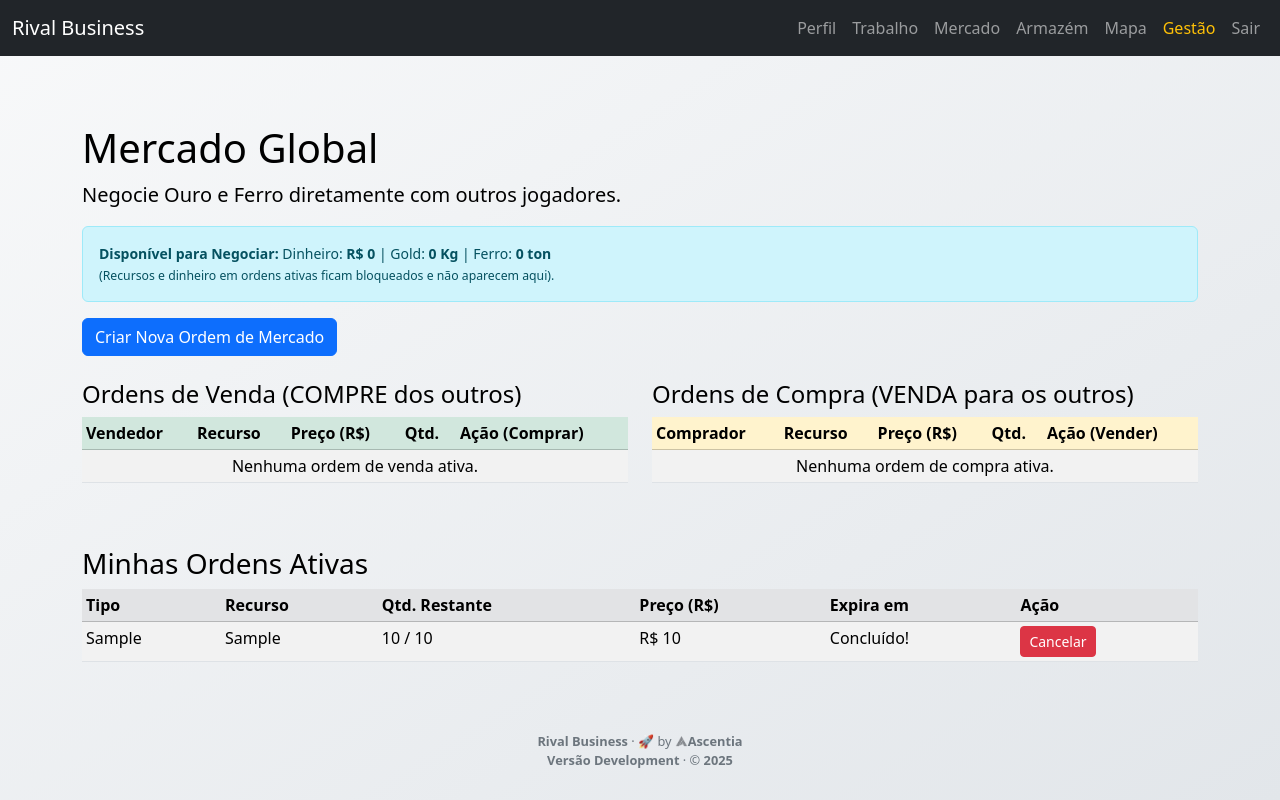
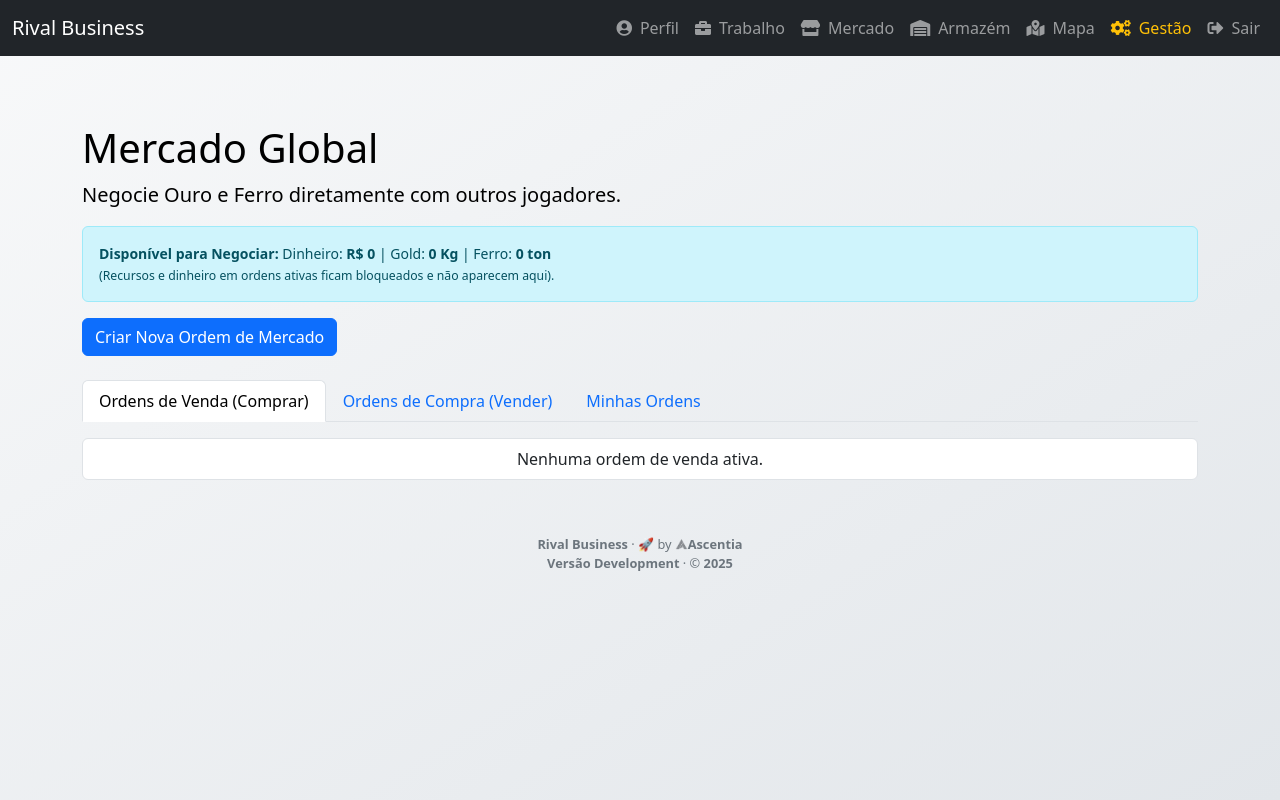
Before and after one commit to jaimealvesjr1/Rival_Business, a Flask app: page /market/ in a window 1280 px wide. Run offline with Flask 3, Linux system fonts and the light colour scheme; a user stored in the database is signed in; tables that the repository leaves empty hold one stand-in row (values such as "Sample post"); some libraries are stand-ins or nearby versions.

Commit message:
Ajustes em diversos templates

```diff
--- a/app/game_actions/routes.py
+++ b/app/game_actions/routes.py
@@ -20,7 +20,7 @@
     regiao_atual = jogador.regiao_atual
 
     destino_id = request.form.get('destino_id', type=int)
-    destino = Regiao.query.get(destino_id),
+    destino = Regiao.query.get(destino_id)
     NIVEL_MINIMO_PARA_VIAGEM = 2
 
     if jogador.nivel < NIVEL_MINIMO_PARA_VIAGEM:
--- a/app/market/routes.py
+++ b/app/market/routes.py
@@ -80,7 +80,7 @@
     dinheiro_disponivel = jogador.dinheiro - jogador.dinheiro_reservado
 
     return render_template('market/view_market.html',
-                           title='Mercado P2P',
+                           title='Mercado',
                            jogador=jogador,
                            form=form,
                            sell_orders=sell_orders,
--- a/app/services/mining_service.py
+++ b/app/services/mining_service.py
@@ -129,7 +129,10 @@
     energia_gasta_real = ceil(energia_gasta * (1.0 - desconto_energia))
 
     # --- CÁLCULO DE GANHO, ESGOTAMENTO E XP (Usando Config) ---
-    ferro_obtido = current_app.config['FERRO_POR_ENERGIA'] * energia_gasta
+    bonus_regional = 1.0 + (regiao.indice_desenvolvimento / 10.0)
+
+    ferro_base = current_app.config['FERRO_POR_ENERGIA'] * energia_gasta
+    ferro_obtido = ferro_base * bonus_regional
 
     xp_trabalho_ganho_final = current_app.config['XP_TRABALHO_POR_ENERGIA'] * energia_gasta
     xp_geral_ganho_base = current_app.config['XP_GERAL_POR_ENERGIA'] * energia_gasta
--- a/app/templates/base.html
+++ b/app/templates/base.html
@@ -24,28 +24,28 @@
                 {% if current_user.is_authenticated %}
 
                 <li class="nav-item">
-                    <a class="nav-link" href="{{ url_for('profile.view_profile') }}">Perfil</a>
+                    <a class="nav-link" href="{{ url_for('profile.view_profile') }}"><i class="fas fa-user-circle me-2"></i>Perfil</a>
                 </li>
                 <li class="nav-item">
-                    <a class="nav-link" href="{{ url_for('work.work_dashboard') }}">Trabalho</a>
+                    <a class="nav-link" href="{{ url_for('work.work_dashboard') }}"><i class="fas fa-briefcase me-2"></i>Trabalho</a>
                 </li>
                 <li class="nav-item">
-                    <a class="nav-link" href="{{ url_for('market.view_market') }}">Mercado</a>
+                    <a class="nav-link" href="{{ url_for('market.view_market') }}"><i class="fas fa-store me-2"></i>Mercado</a>
                 </li>
                 <li class="nav-item">
-                    <a class="nav-link" href="{{ url_for('warehouse.view_warehouse') }}">Armazém</a>
+                    <a class="nav-link" href="{{ url_for('warehouse.view_warehouse') }}"><i class="fas fa-warehouse me-2"></i>Armazém</a>
                 </li>
                 <li class="nav-item">
-                    <a class="nav-link" href="{{ url_for('map.view_map') }}">Mapa</a>
+                    <a class="nav-link" href="{{ url_for('map.view_map') }}"><i class="fas fa-map-marked-alt me-2"></i>Mapa</a>
                 </li>
                 {% if current_user.is_admin %}
                 <li class="nav-item">
-                    <a class="nav-link text-warning" href="{{ url_for('manage.manage_dashboard') }}">Gestão</a>
+                    <a class="nav-link text-warning" href="{{ url_for('manage.manage_dashboard') }}"><i class="fas fa-cogs me-2"></i>Gestão</a>
                 </li>
                 {% endif %}
 
                 <li class="nav-item">
-                    <a class="nav-link" href="{{ url_for('auth.logout') }}">Sair</a>
+                    <a class="nav-link" href="{{ url_for('auth.logout') }}"><i class="fas fa-sign-out-alt me-2"></i>Sair</a>
                 </li>
 
                 {% else %}
--- a/app/templates/game_actions/open_company_form.html
+++ b/app/templates/game_actions/open_company_form.html
@@ -3,7 +3,6 @@
 
 {% block content %}
     <h1 class="mt-4">Abrir Nova Empresa Privada</h1>
-    <p class="lead">Negocie Ouro e Ferro diretamente com outros jogadores.</p>
 
     <div class="row">
         <div class="col-md-8">
--- a/app/templates/manage/create_company.html
+++ b/app/templates/manage/create_company.html
@@ -3,7 +3,6 @@
 
 {% block content %}
     <h1 class="mt-4">Criar Empresa Privada</h1>
-    <p class="lead">Negocie Ouro e Ferro diretamente com outros jogadores.</p>
 
     <div class="row">
         <div class="col-md-12">
--- a/app/templates/manage/create_player.html
+++ b/app/templates/manage/create_player.html
@@ -3,7 +3,6 @@
 
 {% block content %}
     <h1 class="mt-4">Criar Jogador</h1>
-    <p class="lead">Negocie Ouro e Ferro diretamente com outros jogadores.</p>
 
     <div class="row">
         <div class="col-md-12">
--- a/app/templates/manage/create_region.html
+++ b/app/templates/manage/create_region.html
@@ -3,7 +3,6 @@
 
 {% block content %}
     <h1 class="mt-4">Criar Nova Localização</h1>
-    <p class="lead">Negocie Ouro e Ferro diretamente com outros jogadores.</p>
 
     <div class="row">
         <div class="col-md-12">
--- a/app/templates/manage/edit_company.html
+++ b/app/templates/manage/edit_company.html
@@ -3,7 +3,6 @@
 
 {% block content %}
     <h1 class="mt-4">Editar Empresa: {{ empresa.nome }}</h1>
-    <p class="lead">Negocie Ouro e Ferro diretamente com outros jogadores.</p>
 
     <div class="row">
         <div class="col-md-12">
--- a/app/templates/manage/edit_player.html
+++ b/app/templates/manage/edit_player.html
@@ -3,7 +3,6 @@
 
 {% block content %}
     <h1 class="mt-4">Editar Jogador: {{ jogador.username }}</h1>
-    <p class="lead">Negocie Ouro e Ferro diretamente com outros jogadores.</p>
 
     <div class="row">
         <div class="col-md-12">
--- a/app/templates/manage/edit_region.html
+++ b/app/templates/manage/edit_region.html
@@ -3,7 +3,6 @@
 
 {% block content %}
     <h1 class="mt-4">Editar Localização: {{ regiao.nome }}</h1>
-    <p class="lead">Negocie Ouro e Ferro diretamente com outros jogadores.</p>
 
     <div class="row">
         <div class="col-md-12">
--- a/app/templates/market/view_market.html
+++ b/app/templates/market/view_market.html
@@ -32,110 +32,113 @@
         </div>
     </details>
 
-    <div class="row">
-        <div class="col-lg-6 mb-4">
-            <h4>Ordens de Venda (COMPRE dos outros)</h4>
-            <div class="table-responsive" style="max-height: 400px; overflow-y: auto;">
-                <table class="table table-sm table-striped table-hover">
-                    <thead class="table-success sticky-top">
-                        <tr>
-                            <th>Vendedor</th>
-                            <th>Recurso</th>
-                            <th>Preço (R$)</th>
-                            <th>Qtd.</th>
-                            <th>Ação (Comprar)</th>
-                        </tr>
-                    </thead>
-                    <tbody>
+    <ul class="nav nav-tabs" id="marketTabs" role="tablist">
+        <li class="nav-item" role="presentation">
+            <button class="nav-link active" id="buy-tab" data-bs-toggle="tab" data-bs-target="#buy-panel" type="button" role="tab">
+                Ordens de Venda (Comprar)
+            </button>
+        </li>
+        <li class="nav-item" role="presentation">
+            <button class="nav-link" id="sell-tab" data-bs-toggle="tab" data-bs-target="#sell-panel" type="button" role="tab">
+                Ordens de Compra (Vender)
+            </button>
+        </li>
+        <li class="nav-item" role="presentation">
+            <button class="nav-link" id="my-orders-tab" data-bs-toggle="tab" data-bs-target="#my-orders-panel" type="button" role="tab">
+                Minhas Ordens
+            </button>
+        </li>
+    </ul>
+
+    <div class="tab-content" id="marketTabsContent">
+
+        <div class="tab-pane fade show active" id="buy-panel" role="tabpanel">
+            <ul class="list-group mt-3">
                 {% for order in sell_orders %}
-                        <tr>
-                            <td>{{ order.jogador.username }}</td>
-                            <td>{{ order.resource_type | capitalize }}</td>
-                            <td>{{ order.price_per_unit | currency_format('R$') }}</td>
-                            <td>{{ order.quantity_remaining | int }}</td>
-                            <td>
-                                <form method="POST" action="{{ url_for('market.fill_order', order_id=order.id) }}" class="d-flex">
-                                    <input type="number" name="quantity" min="1" max="{{ order.quantity_remaining | int }}" value="1" class="form-control form-control-sm" style="width: 60px;" required>
-                                    <button type="submit" class="btn btn-success btn-sm ms-1">Comprar</button>
-                                </form>
-                            </td>
-                        </tr>
-                        {% else %}
-                        <tr><td colspan="5" class="text-center">Nenhuma ordem de venda ativa.</td></tr>
-                        {% endfor %}
-                    </tbody>
-                </table>
+                <li class="list-group-item">
+                    <form method="POST" action="{{ url_for('market.fill_order', order_id=order.id) }}">
+                        <div class="row align-items-center">
+                            <div class="col-lg-3 col-md-4 col-12">
+                                <strong class="text-success">VENDEDOR:</strong> {{ order.jogador.username }}<br>
+                                <small class="text-muted">{{ order.resource_type | capitalize }}</small>
+                            </div>
+                            <div class="col-lg-3 col-md-4 col-6">
+                                <strong>Preço:</strong> {{ order.price_per_unit | currency_format('R$') }}<br>
+                                <small class="text-muted">Disponível: {{ order.quantity_remaining | int }}</small>
+                            </div>
+                            <div class="col-lg-6 col-md-4 col-6 d-flex justify-content-end">
+                                <input type="number" name="quantity" min="1" max="{{ order.quantity_remaining | int }}" value="1" class="form-control form-control-sm" style="width: 80px;" required>
+                                <button type="submit" class="btn btn-success btn-sm ms-2">Comprar</button>
                             </div>
                         </div>
+                    </form>
+                </li>
+                {% else %}
+                <li class="list-group-item text-center">Nenhuma ordem de venda ativa.</li>
+                {% endfor %}
+            </ul>
+        </div>
 
-        <div class="col-lg-6 mb-4">
-            <h4>Ordens de Compra (VENDA para os outros)</h4>
-            <div class="table-responsive" style="max-height: 400px; overflow-y: auto;">
-                <table class="table table-sm table-striped table-hover">
-                    <thead class="table-warning sticky-top">
-                        <tr>
-                            <th>Comprador</th>
-                            <th>Recurso</th>
-                            <th>Preço (R$)</th>
-                            <th>Qtd.</th>
-                            <th>Ação (Vender)</th>
-                        </tr>
-                    </thead>
-                    <tbody>
+        <div class="tab-pane fade" id="sell-panel" role="tabpanel">
+            <ul class="list-group mt-3">
                 {% for order in buy_orders %}
-                        <tr>
-                            <td>{{ order.jogador.username }}</td>
-                            <td>{{ order.resource_type | capitalize }}</td>
-                            <td>{{ order.price_per_unit | currency_format('R$') }}</td>
-                            <td>{{ order.quantity_remaining | int }}</td>
-                            <td>
-                                <form method="POST" action="{{ url_for('market.fill_order', order_id=order.id) }}" class="d-flex">
-                                    <input type="number" name="quantity" min="1" max="{{ order.quantity_remaining | int }}" value="1" class="form-control form-control-sm" style="width: 60px;" required>
-                                    <button type="submit" class="btn btn-warning btn-sm ms-1">Vender</button>
-                                </form>
-                            </td>
-                        </tr>
-                        {% else %}
-                        <tr><td colspan="5" class="text-center">Nenhuma ordem de compra ativa.</td></tr>
-                        {% endfor %}
-                    </tbody>
-                </table>
+                <li class="list-group-item">
+                    <form method="POST" action="{{ url_for('market.fill_order', order_id=order.id) }}">
+                        <div class="row align-items-center">
+                            <div class="col-lg-3 col-md-4 col-12">
+                                <strong class="text-warning">COMPRADOR:</strong> {{ order.jogador.username }}<br>
+                                <small class="text-muted">{{ order.resource_type | capitalize }}</small>
+                            </div>
+                            <div class="col-lg-3 col-md-4 col-6">
+                                <strong>Preço:</strong> {{ order.price_per_unit | currency_format('R$') }}<br>
+                                <small class="text-muted">Procurando: {{ order.quantity_remaining | int }}</small>
+                            </div>
+                            <div class="col-lg-6 col-md-4 col-6 d-flex justify-content-end">
+                                <input type="number" name="quantity" min="1" max="{{ order.quantity_remaining | int }}" value="1" class="form-control form-control-sm" style="width: 80px;" required>
+                                <button type="submit" class="btn btn-warning btn-sm ms-2">Vender</button>
                             </div>
                         </div>
+                    </form>
+                </li>
+                {% else %}
+                <li class="list-group-item text-center">Nenhuma ordem de compra ativa.</li>
+                {% endfor %}
+            </ul>
         </div>
 
-    <h3 class="mt-4">Minhas Ordens Ativas</h3>
-    <div class="table-responsive">
-        <table class="table table-sm table-striped">
-            <thead class="table-secondary">
-                <tr>
-                    <th>Tipo</th>
-                    <th>Recurso</th>
-                    <th>Qtd. Restante</th>
-                    <th>Preço (R$)</th>
-                    <th>Expira em</th>
-                    <th>Ação</th>
-                </tr>
-            </thead>
-            <tbody>
+        <div class="tab-pane fade" id="my-orders-panel" role="tabpanel">
+            <ul class="list-group mt-3">
                 {% for order in my_active_orders %}
-                <tr class="{% if order.order_type == 'SELL' %}table-success-light{% else %}table-warning-light{% endif %}">
-                    <td>{{ order.order_type | capitalize }}</td>
-                    <td>{{ order.resource_type | capitalize }}</td>
-                    <td>{{ order.quantity_remaining | int }} / {{ order.quantity | int }}</td>
-                    <td>{{ order.price_per_unit | currency_format('R$') }}</td>
-                    <td><span data-seconds="{{ (order.data_expiracao - utcnow).total_seconds() | int }}">Calculando...</span></td>
-                    <td>
+                <li class="list-group-item">
+                    <div class="row align-items-center">
+                        <div class="col-md-3 col-12">
+                            {% if order.order_type == 'SELL' %}
+                            <strong class="text-success">VENDENDO</strong>
+                            {% else %}
+                            <strong class="text-warning">COMPRANDO</strong>
+                            {% endif %}
+                            <br>
+                            <small class="text-muted">{{ order.resource_type | capitalize }}</small>
+                        </div>
+                        <div class="col-md-4 col-6">
+                            <strong>Preço:</strong> {{ order.price_per_unit | currency_format('R$') }}<br>
+                            <small class="text-muted">Restante: {{ order.quantity_remaining | int }} / {{ order.quantity | int }}</small>
+                        </div>
+                        <div class="col-md-3 col-6">
+                            <strong>Expira em:</strong><br>
+                            <small><span data-seconds="{{ (order.data_expiracao - utcnow).total_seconds() | int }}">...</span></small>
+                        </div>
+                        <div class="col-md-2 col-12 mt-2 mt-md-0 d-flex justify-content-end">
                             <form method="POST" action="{{ url_for('market.cancel_order', order_id=order.id) }}">
-                            <button type="submit" class="btn btn-danger btn-sm">Cancelar</d>
+                                <button type="submit" class="btn btn-danger btn-sm">Cancelar</button>
                             </form>
-                    </td>
-                </tr>
+                        </div>
+                    </div>
+                </li>
                 {% else %}
-                <tr><td colspan="6" class="text-center">Você não tem ordens ativas.</td></tr>
+                <li class="list-group-item text-center">Você não tem ordens ativas.</li>
                 {% endfor %}
-            </tbody>
-        </table>
+            </ul>
         </div>
-
+    </div>
 {% endblock %}
--- a/app/templates/work/work_dashboard.html
+++ b/app/templates/work/work_dashboard.html
@@ -85,7 +85,7 @@
 </div>
 
 <div class="d-flex justify-content-between align-items-center mb-4">
-    <h2 class="mb-3 mt-4">Empresas Privadas</h2>
+    <h2 class="form-group mt-4">Empresas Privadas</h2>
     <div class="btn-group">
         <a href="{{ url_for('game_actions.open_company_view') }}" class="btn btn-success
             {% if not pode_abrir or limite_atingido or not residente %}disabled{% endif %}"
```
Also changed, not shown: app/templates/map/view_map.html (+8 -5 lines). Lines whose indentation alone changed are shown as unchanged.
